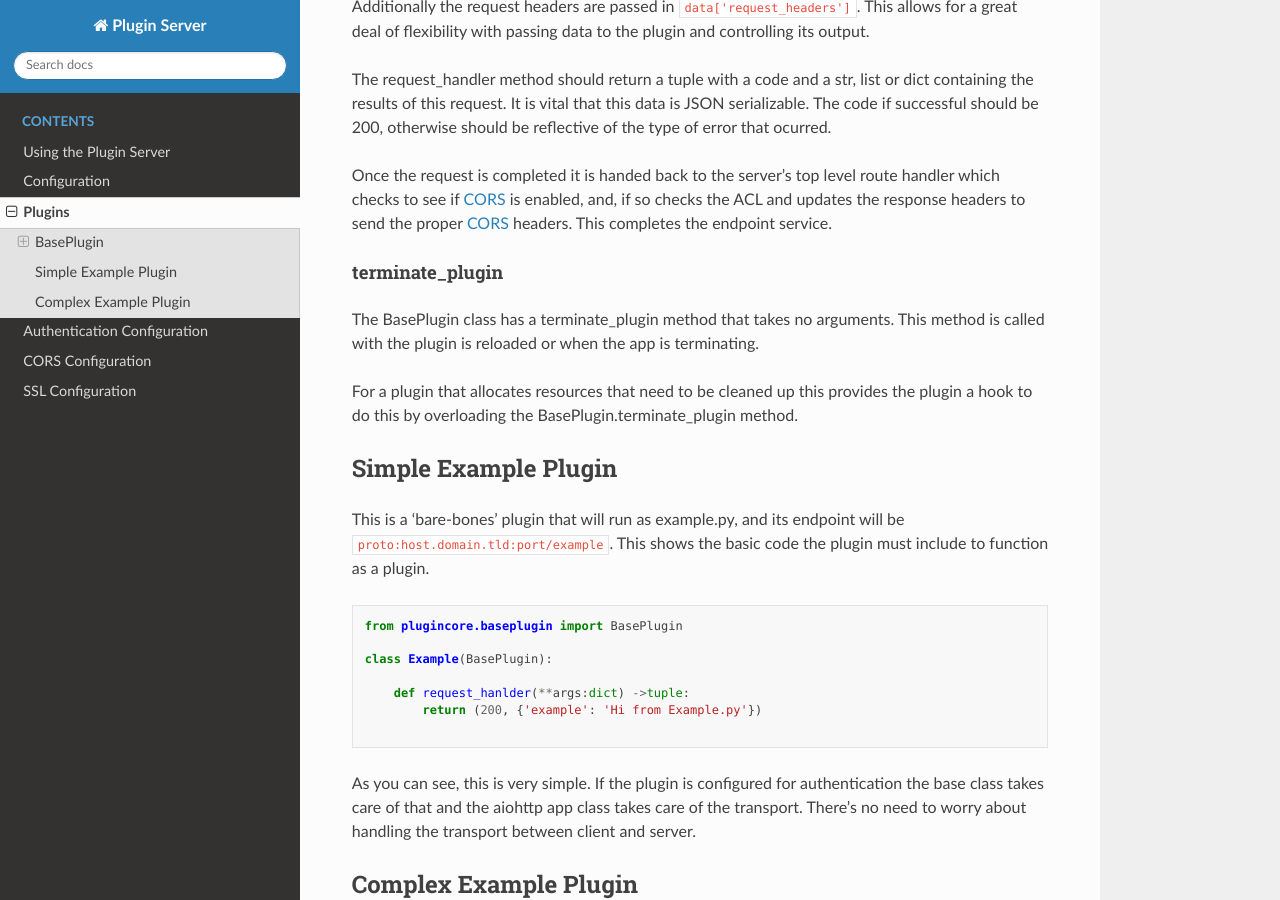
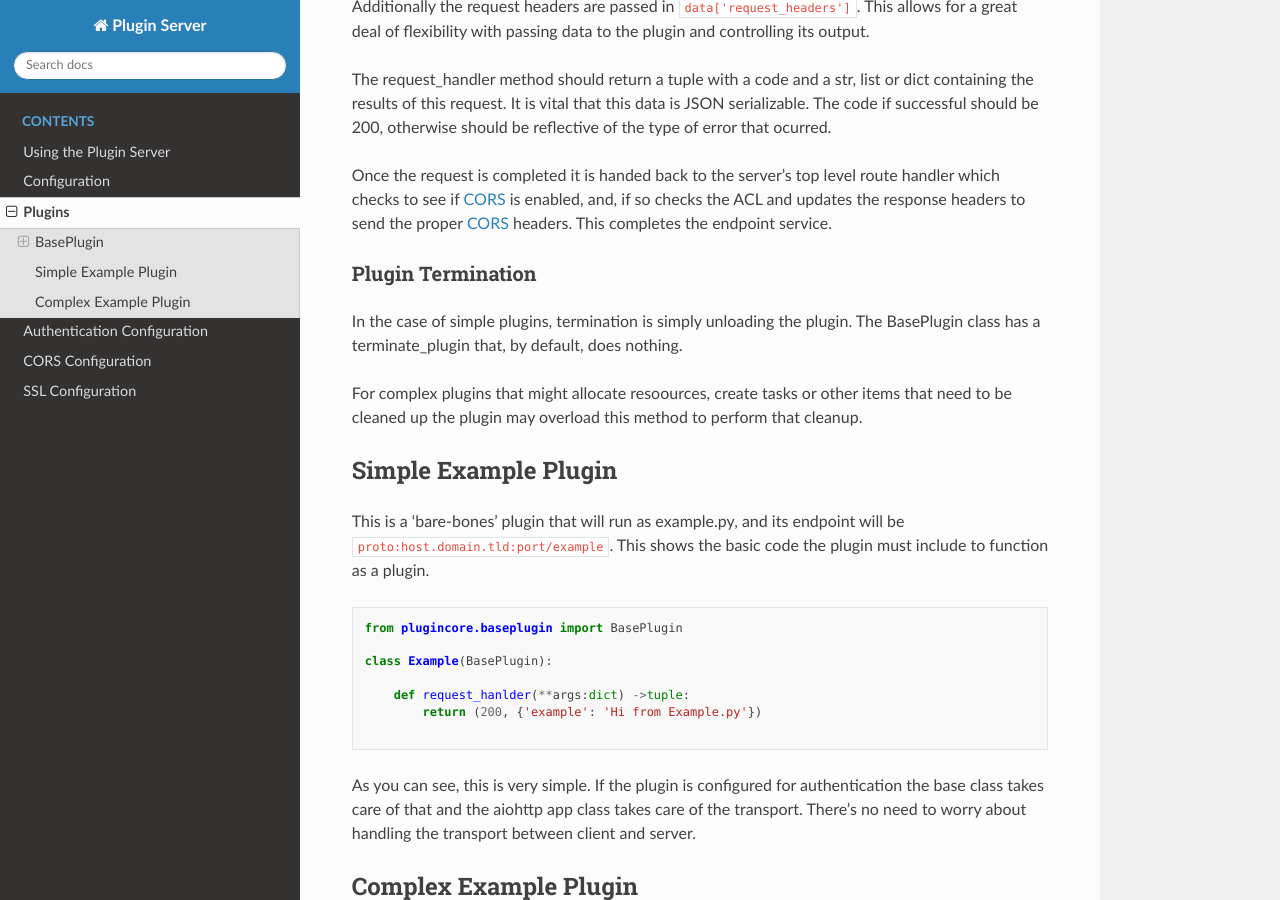
Before and after one commit to nicciniamh/pluginserver, a Sphinx documentation site: the page built from docs/Plugins.md, in a window 1280 px wide and 900 px high, scrolled down 1044 px. Built offline with Sphinx 7.4.7 and the Read the Docs theme 3.1.0, drawn with Linux system fonts in a browser that asks for light colours.

Commit message:
cleaned up plugin termination

```diff
--- a/docs/Plugins.md
+++ b/docs/Plugins.md
@@ -24,10 +24,10 @@ The request_handler method should return a tuple with a code and a str, list or
 
 Once the request is completed it is handed back to the server's top level route handler which checks to see if [CORS](CORS.md) is enabled, and, if so checks the ACL and updates the response headers to send the proper [CORS](CORS.md) headers. This completes the endpoint service.
 
-#### terminate_plugin
-The BasePlugin class has a terminate_plugin method that takes no arguments. This method is called with the plugin is reloaded or when the app is terminating.
+### Plugin Termination
+In the case of simple plugins, termination is simply unloading the plugin. The BasePlugin class has a terminate_plugin that, by default, does nothing.
 
-For a plugin that allocates resources that need to be cleaned up this provides the plugin a hook to do this by overloading the BasePlugin.terminate_plugin method.
+For complex plugins that might allocate resoources, create tasks or other items that need to be cleaned up the plugin may overload this method to perform that cleanup.
 
 ## Simple Example Plugin
 
```
